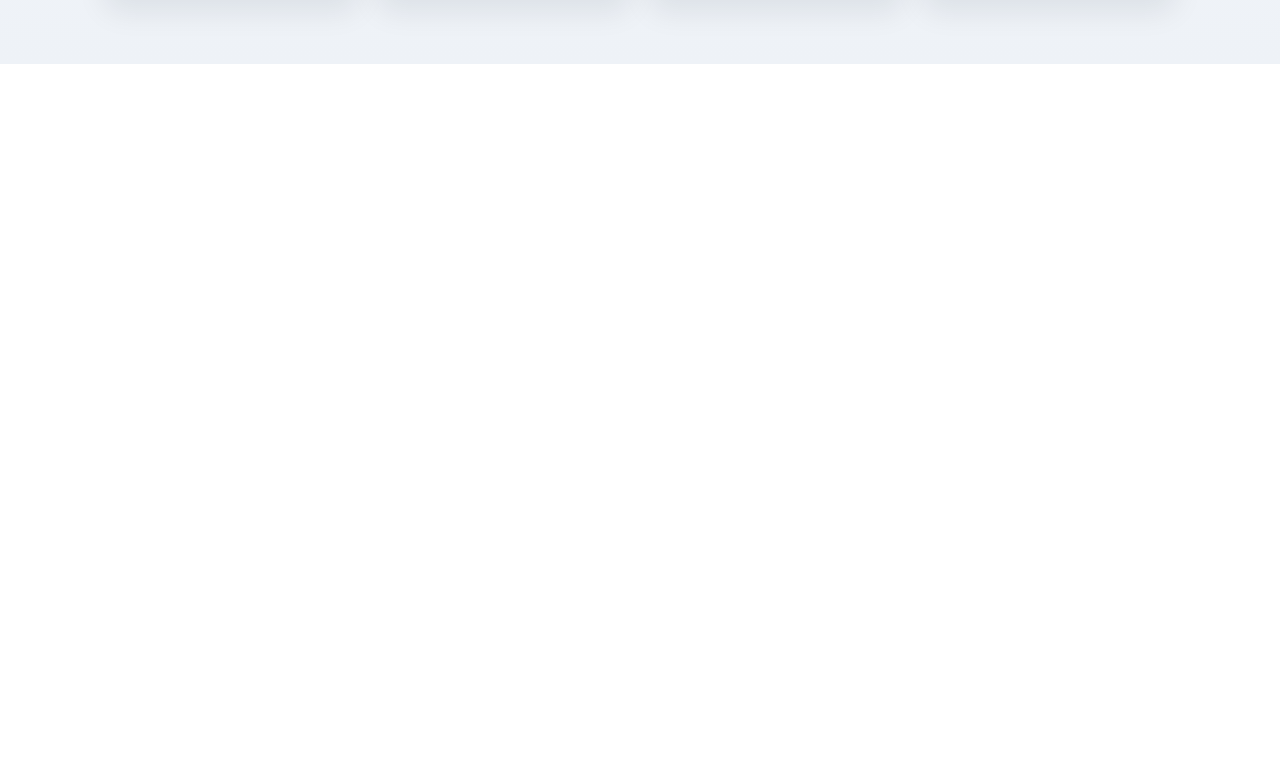
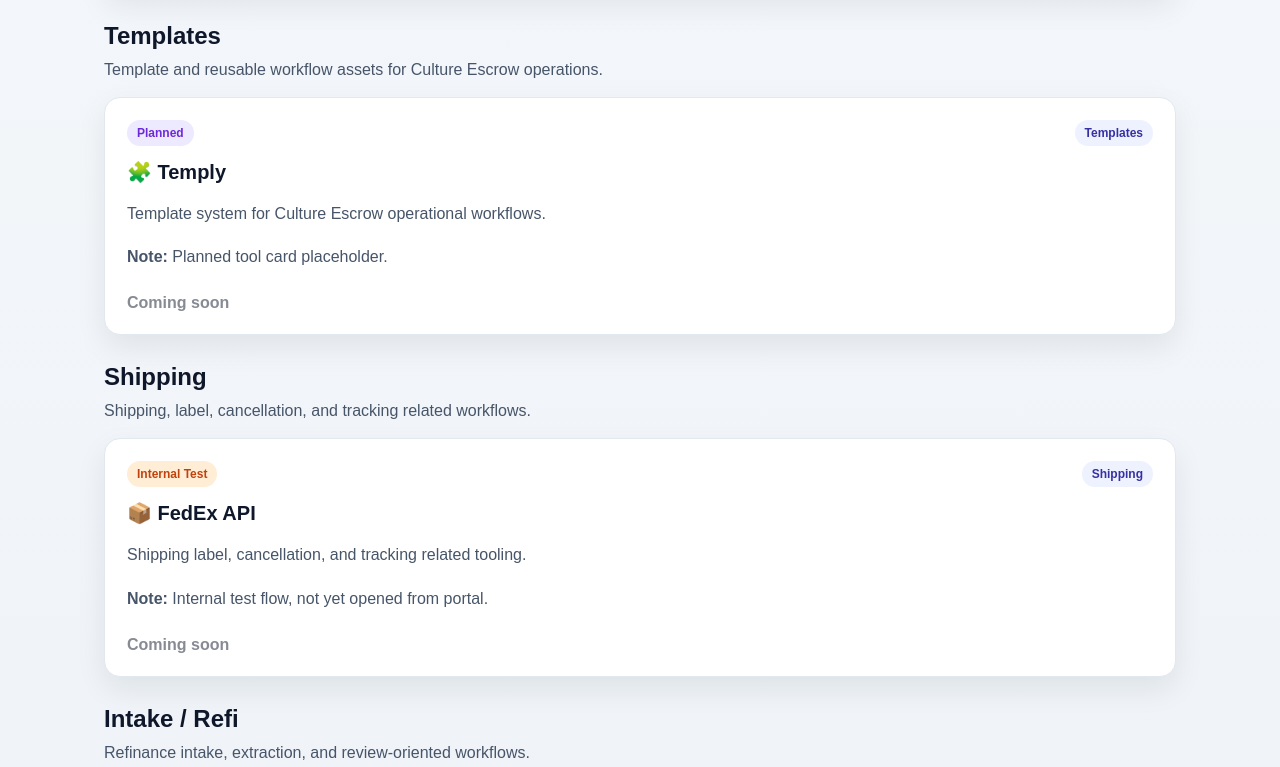
Before and after one commit to yudonghu/culture-escrow-site, a Next.js app: page /daily-tools in a window 1280 px wide. Shown: the part 973-1740 px from the top of the page. Before the commit the page ends 1037 px from the top, so only its background shows below. Built offline with nearby package versions, Linux system fonts and the light colour scheme.

Commit message:
feat: PR13 group daily-tools cards by category

```diff
--- a/app/daily-tools/page.tsx
+++ b/app/daily-tools/page.tsx
@@ -5,6 +5,21 @@ const statusClassMap = {
   Planned: 'badge badge-planned',
   'Internal Test': 'badge badge-test',
 }
+
+const groupDescriptions: Record<string, string> = {
+  'Document / Escrow': 'Document-related tools for escrow processing and file generation.',
+  Templates: 'Template and reusable workflow assets for Culture Escrow operations.',
+  Shipping: 'Shipping, label, cancellation, and tracking related workflows.',
+  'Intake / Refi': 'Refinance intake, extraction, and review-oriented workflows.',
+}
+
+const groupedTools = Object.entries(
+  tools.reduce<Record<string, typeof tools>>((acc, tool) => {
+    if (!acc[tool.category]) acc[tool.category] = []
+    acc[tool.category].push(tool)
+    return acc
+  }, {})
+)
 
 export default function DailyToolsPage() {
   return (
@@ -30,8 +45,14 @@ export default function DailyToolsPage() {
         </ul>
       </div>
 
+      {groupedTools.map(([groupName, items]) => (
+        <section key={groupName} style={{ marginBottom: 28 }}>
+          <div style={{ marginBottom: 14 }}>
+            <h2 style={{ marginBottom: 6 }}>{groupName}</h2>
+            <p className="section-subtitle">{groupDescriptions[groupName] ?? 'Tool group'}</p>
+          </div>
           <div className="card-grid">
-        {tools.map((tool) => {
+            {items.map((tool) => {
               const openable = tool.availability === 'open'
               return (
                 <div key={tool.name} className="card">
@@ -52,5 +73,7 @@ export default function DailyToolsPage() {
             })}
           </div>
         </section>
+      ))}
+    </section>
   )
 }
```
Also changed, not shown: 1 other file (tests, documents, lock files or other folders). Lines whose indentation alone changed are shown as unchanged.
